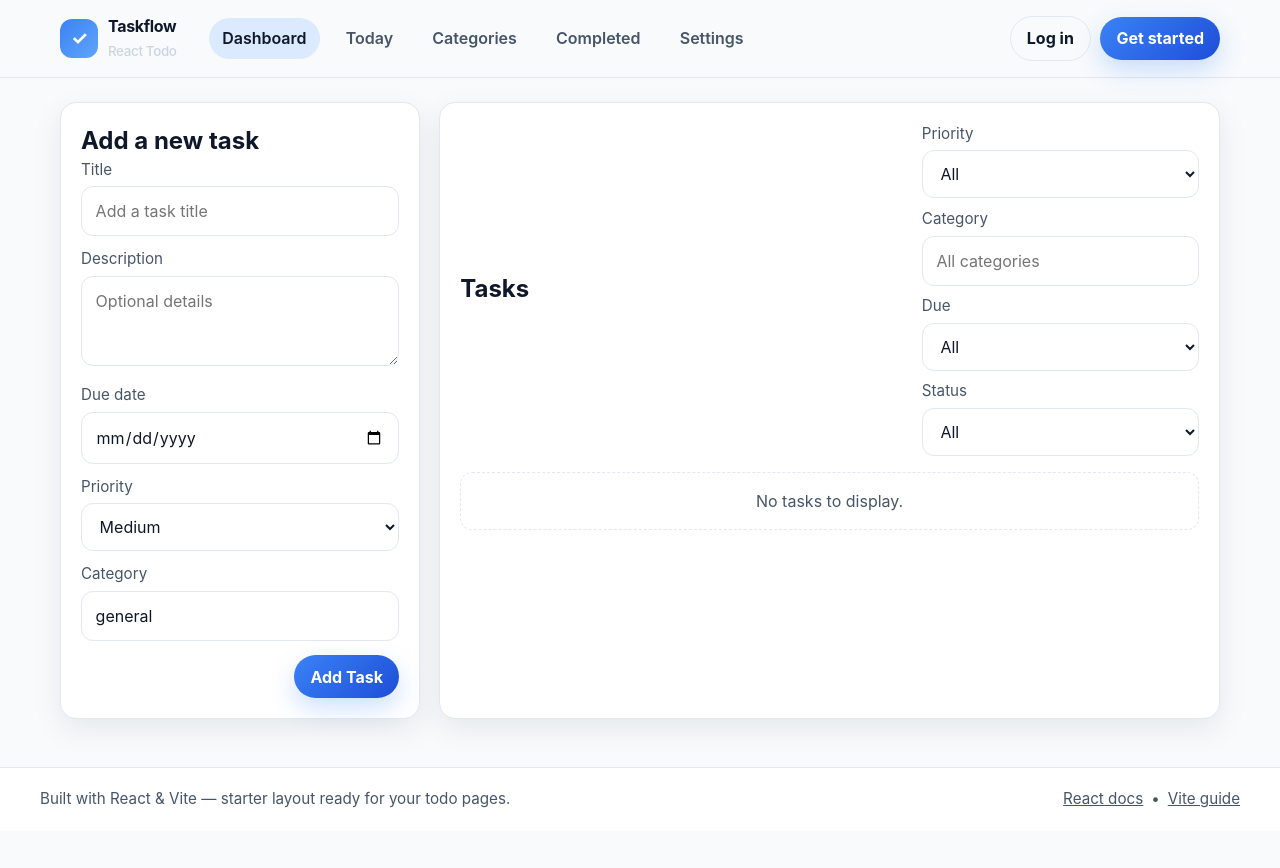
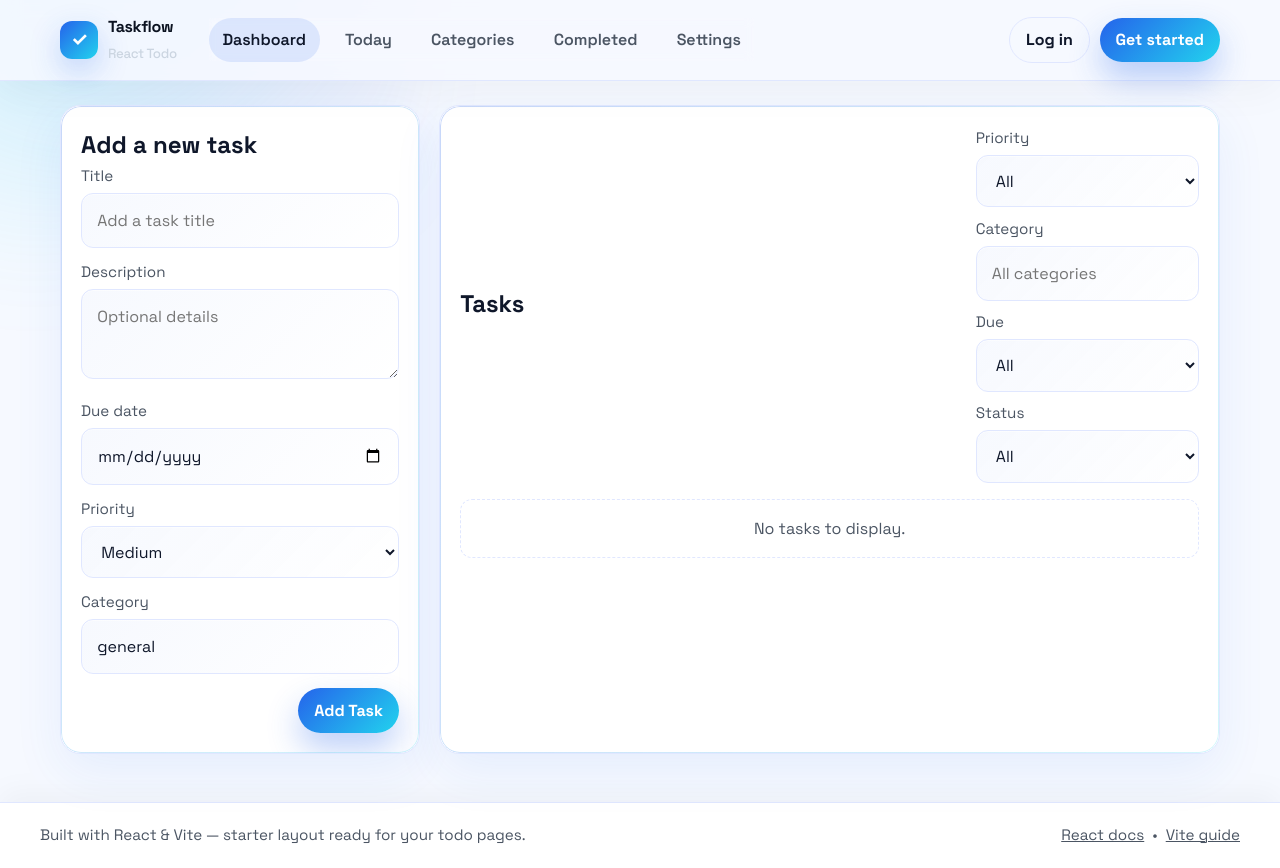
Before and after one commit to NorintRos/react-todo-app, a React (Vite) app: page / in a window 1280 px wide. Before the commit the page ends 831 px from the top, so only its background shows below. Built offline with nearby package versions, Linux system fonts and the light colour scheme.

Commit message:
feat(TaskForm, TaskItem, TaskList): Implement due date validation and sorting, enhance styling
improved styling

```diff
--- a/src/components/tasks/TaskForm.jsx
+++ b/src/components/tasks/TaskForm.jsx
@@ -1,4 +1,5 @@
 import { useEffect, useState } from 'react'
+import { getTodayISO } from '../../utils/dateUtils.js'
 import Button from '../ui/Button.jsx'
 
 const defaultState = {
@@ -19,6 +20,7 @@ const buildInitialState = (initialValues) => ({
 
 function TaskForm({ onSubmit, initialValues, submitLabel = 'Add Task', onCancel }) {
   const [formState, setFormState] = useState(() => buildInitialState(initialValues))
+  const todayISO = getTodayISO()
 
   useEffect(() => {
     setFormState(buildInitialState(initialValues))
@@ -31,13 +33,17 @@ function TaskForm({ onSubmit, initialValues, submitLabel = 'Add Task', onCancel
   const handleSubmit = (event) => {
     event.preventDefault()
     if (!formState.title.trim()) return
+    if (formState.dueDate && formState.dueDate < todayISO) {
+      // Block past due dates for clarity
+      return
+    }
 
     onSubmit?.({
       title: formState.title.trim(),
       description: formState.description.trim(),
       dueDate: formState.dueDate,
       priority: formState.priority,
-      category: formState.category,
+      category: formState.category.trim(),
     })
 
     if (!initialValues) {
@@ -74,6 +80,7 @@ function TaskForm({ onSubmit, initialValues, submitLabel = 'Add Task', onCancel
             type="date"
             value={formState.dueDate}
             onChange={(event) => updateField('dueDate', event.target.value)}
+            min={todayISO}
           />
         </label>
 
--- a/src/components/tasks/TaskItem.jsx
+++ b/src/components/tasks/TaskItem.jsx
@@ -1,4 +1,5 @@
 import Button from '../ui/Button.jsx'
+import { describeDueDate } from '../../utils/dateUtils.js'
 
 function TaskItem({ task, onToggleComplete, onEdit, onDelete }) {
   if (!task) return null
@@ -17,6 +18,8 @@ function TaskItem({ task, onToggleComplete, onEdit, onDelete }) {
     onDelete?.(task.id)
   }
 
+  const dueInfo = describeDueDate(task.dueDate)
+
   return (
     <article className={`task-item ${task.completed ? 'is-complete' : ''}`}>
       <header>
@@ -32,7 +35,7 @@ function TaskItem({ task, onToggleComplete, onEdit, onDelete }) {
         {task.dueDate && (
           <div>
             <dt>Due</dt>
-            <dd>{task.dueDate}</dd>
+            <dd className={`due due--${dueInfo.status}`}>{dueInfo.label}</dd>
           </div>
         )}
         <div>
--- a/src/components/tasks/TaskList.jsx
+++ b/src/components/tasks/TaskList.jsx
@@ -5,9 +5,19 @@ function TaskList({ tasks = [], onToggleComplete, onEditTask, onDeleteTask }) {
     return <p className="task-list__empty">No tasks to display.</p>
   }
 
+  const sortedTasks = [...tasks].sort((a, b) => {
+    // Completed last
+    if (a.completed !== b.completed) return a.completed ? 1 : -1
+    // Earliest due date first; undefined last
+    if (a.dueDate && b.dueDate) return a.dueDate.localeCompare(b.dueDate)
+    if (a.dueDate) return -1
+    if (b.dueDate) return 1
+    return 0
+  })
+
   return (
     <div className="task-list">
-      {tasks.map((task) => (
+      {sortedTasks.map((task) => (
         <TaskItem
           key={task.id}
           task={task}
--- a/src/index.css
+++ b/src/index.css
@@ -1,38 +1,42 @@
+@import url('https://fonts.googleapis.com/css2?family=Space+Grotesk:wght@400;500;600;700&display=swap');
+
 :root {
-  font-family: 'Inter', system-ui, -apple-system, BlinkMacSystemFont, 'Segoe UI', sans-serif;
-  line-height: 1.5;
+  font-family: 'Space Grotesk', system-ui, -apple-system, BlinkMacSystemFont, 'Segoe UI', sans-serif;
+  line-height: 1.6;
   font-weight: 400;
   color: #0f172a;
-  background-color: #f8fafc;
-  --bg-page: #f8fafc;
+  background-color: #f6f9ff;
+  --bg-page: #f6f9ff;
   text-rendering: optimizeLegibility;
   -webkit-font-smoothing: antialiased;
   --bg-surface: #ffffff;
-  --bg-subtle: #f1f5f9;
-  --border: #e2e8f0;
-  --text-muted: #475569;
-  --accent: #3b82f6;
-  --accent-strong: #1d4ed8;
+  --bg-subtle: #eef2ff;
+  --border: #e0e7ff;
+  --text-muted: #4b5563;
+  --accent: #2563eb;
+  --accent-strong: #22d3ee;
   --success: #16a34a;
   --danger: #ef4444;
-  --shadow-soft: 0 10px 30px rgba(15, 23, 42, 0.08);
-  --header-bg: rgba(248, 250, 252, 0.8);
-  --nav-active-bg: #dbeafe;
+  --shadow-soft: 0 18px 50px rgba(37, 99, 235, 0.08);
+  --header-bg: rgba(246, 249, 255, 0.88);
+  --nav-active-bg: rgba(37, 99, 235, 0.12);
+  --card-border: linear-gradient(120deg, rgba(37, 99, 235, 0.25), rgba(34, 211, 238, 0.2));
 }
 
 [data-theme='dark'] {
   color: #e2e8f0;
-  background-color: #0b1220;
-  --bg-page: #0b1220;
-  --bg-surface: #111827;
-  --bg-subtle: #0f172a;
-  --border: #1f2937;
-  --text-muted: #94a3b8;
-  --accent: #60a5fa;
-  --accent-strong: #2563eb;
-  --shadow-soft: 0 12px 40px rgba(0, 0, 0, 0.35);
-  --header-bg: rgba(17, 24, 39, 0.9);
-  --nav-active-bg: #1f2937;
+  background-color: #050915;
+  --bg-page: #050915;
+  --bg-surface: #0c1426;
+  --bg-subtle: #0a1020;
+  --border: #162036;
+  --text-muted: #a0aec0;
+  --accent: #7dd3fc;
+  --accent-strong: #38bdf8;
+  --shadow-soft: 0 16px 44px rgba(0, 0, 0, 0.45);
+  --header-bg: rgba(12, 20, 38, 0.9);
+  --nav-active-bg: rgba(56, 189, 248, 0.16);
+  --card-border: linear-gradient(120deg, rgba(56, 189, 248, 0.28), rgba(125, 211, 252, 0.12));
 }
 
 *,
@@ -46,6 +50,21 @@ body {
   min-height: 100vh;
   background-color: var(--bg-page);
   color: inherit;
+  position: relative;
+  overflow-x: hidden;
+}
+
+body::before {
+  content: '';
+  position: fixed;
+  inset: -20% auto auto -10%;
+  width: 540px;
+  height: 540px;
+  background: radial-gradient(circle at 30% 30%, rgba(34, 211, 238, 0.18), transparent 55%),
+    radial-gradient(circle at 70% 20%, rgba(37, 99, 235, 0.12), transparent 55%);
+  filter: blur(40px);
+  z-index: 0;
+  pointer-events: none;
 }
 
 #root {
@@ -86,6 +105,8 @@ img {
   min-height: 100vh;
   display: flex;
   flex-direction: column;
+  position: relative;
+  z-index: 1;
 }
 
 .app-content {
@@ -100,8 +121,9 @@ img {
   top: 0;
   z-index: 10;
   background: var(--header-bg);
-  backdrop-filter: blur(8px);
+  backdrop-filter: blur(10px);
   border-bottom: 1px solid var(--border);
+  box-shadow: 0 10px 40px rgba(0, 0, 0, 0.04);
 }
 
 .site-header__inner {
@@ -119,6 +141,7 @@ img {
   gap: 0.6rem;
   font-weight: 700;
   letter-spacing: -0.02em;
+  color: #0b1220;
 }
 
 .brand-mark {
@@ -128,9 +151,10 @@ img {
   align-items: center;
   justify-content: center;
   border-radius: 0.75rem;
-  background: linear-gradient(135deg, #3b82f6, #60a5fa);
+  background: linear-gradient(135deg, #2563eb, #22d3ee);
   color: #fff;
   font-size: 1.2rem;
+  box-shadow: 0 12px 30px rgba(37, 99, 235, 0.25);
 }
 
 .header-actions {
@@ -150,6 +174,7 @@ img {
 
 .navbar {
   margin-left: 1rem;
+  backdrop-filter: blur(4px);
 }
 
 .nav-link {
@@ -160,12 +185,13 @@ img {
   border-radius: 999px;
   color: var(--text-muted);
   font-weight: 600;
-  transition: color 150ms ease, background-color 150ms ease;
+  transition: color 150ms ease, background-color 150ms ease, transform 120ms ease;
 }
 
 .nav-link:hover {
   color: #0f172a;
   background-color: var(--bg-subtle);
+  transform: translateY(-1px);
 }
 
 .nav-link--active {
@@ -209,6 +235,7 @@ img {
   border-top: 1px solid var(--border);
   padding: 1.25rem;
   background: var(--bg-surface);
+  box-shadow: 0 -10px 30px rgba(0, 0, 0, 0.04);
 }
 
 .site-footer__inner {
@@ -273,9 +300,23 @@ img {
 .dashboard-column {
   background: var(--bg-surface);
   border: 1px solid var(--border);
-  border-radius: 16px;
+  border-radius: 20px;
   padding: 1.25rem;
   box-shadow: var(--shadow-soft);
+  position: relative;
+  overflow: hidden;
+}
+
+.dashboard-column::before {
+  content: '';
+  position: absolute;
+  inset: 0;
+  border-radius: inherit;
+  padding: 1px;
+  background: var(--card-border);
+  mask: linear-gradient(#fff 0 0) content-box, linear-gradient(#fff 0 0);
+  mask-composite: exclude;
+  pointer-events: none;
 }
 
 .dashboard-column__header {
@@ -324,8 +365,9 @@ img {
   width: 100%;
   border: 1px solid var(--border);
   border-radius: 12px;
-  padding: 0.75rem 0.85rem;
-  background: var(--bg-surface);
+  padding: 0.85rem 0.95rem;
+  background: linear-gradient(135deg, rgba(37, 99, 235, 0.04), transparent);
+  box-shadow: inset 0 1px 0 rgba(255, 255, 255, 0.6);
   transition: border-color 150ms ease, box-shadow 150ms ease;
 }
 
@@ -342,7 +384,7 @@ img {
 .settings-form select:focus {
   outline: none;
   border-color: #93c5fd;
-  box-shadow: 0 0 0 3px rgba(59, 130, 246, 0.25);
+  box-shadow: 0 10px 30px rgba(37, 99, 235, 0.12), 0 0 0 3px rgba(37, 99, 235, 0.16);
 }
 
 .task-form__actions {
@@ -367,18 +409,25 @@ img {
 
 .task-item {
   border: 1px solid var(--border);
-  border-radius: 14px;
-  padding: 1rem;
+  border-radius: 16px;
+  padding: 1.1rem;
   background: var(--bg-surface);
   box-shadow: var(--shadow-soft);
   display: grid;
   gap: 0.6rem;
+  transition: transform 120ms ease, box-shadow 150ms ease, border-color 150ms ease;
+}
+
+.task-item:hover {
+  transform: translateY(-2px);
+  border-color: rgba(37, 99, 235, 0.4);
+  box-shadow: 0 18px 38px rgba(15, 23, 42, 0.12);
 }
 
 .task-item.is-complete {
-  border-color: #cbd5e1;
-  background: #f8fafc;
-  opacity: 0.92;
+  border-color: rgba(16, 185, 129, 0.45);
+  background: linear-gradient(135deg, rgba(74, 222, 128, 0.08), rgba(59, 130, 246, 0.04));
+  opacity: 0.96;
 }
 
 .task-item.is-complete h3 {
@@ -419,6 +468,22 @@ img {
   font-weight: 600;
 }
 
+.due {
+  font-weight: 700;
+}
+
+.due--today {
+  color: #2563eb;
+}
+
+.due--upcoming {
+  color: #15803d;
+}
+
+.due--overdue {
+  color: #b91c1c;
+}
+
 .task-item__actions {
   display: flex;
   flex-wrap: wrap;
@@ -432,28 +497,32 @@ img {
   font-weight: 600;
   color: #0f172a;
   background: #e2e8f0;
+  box-shadow: inset 0 1px 0 rgba(255, 255, 255, 0.6);
 }
 
 .status-done {
-  background: #dcfce7;
-  color: #166534;
+  background: linear-gradient(135deg, rgba(16, 185, 129, 0.12), rgba(16, 185, 129, 0.18));
+  color: #0f5132;
 }
 
 .status-pending {
-  background: #e0f2fe;
-  color: #075985;
+  background: linear-gradient(135deg, rgba(37, 99, 235, 0.14), rgba(34, 211, 238, 0.16));
+  color: #0c4a6e;
 }
 
 .priority-high {
   color: #b91c1c;
+  font-weight: 700;
 }
 
 .priority-medium {
   color: #b45309;
+  font-weight: 700;
 }
 
 .priority-low {
   color: #15803d;
+  font-weight: 700;
 }
 
 .settings-form {
@@ -477,10 +546,10 @@ img {
   border-radius: 999px;
   border: 1px solid var(--border);
   padding: 0.6rem 1rem;
-  background: #fff;
+  background: linear-gradient(135deg, rgba(255, 255, 255, 0.9), rgba(255, 255, 255, 0.7));
   font-weight: 700;
   cursor: pointer;
-  transition: transform 120ms ease, box-shadow 120ms ease, border-color 150ms ease;
+  transition: transform 120ms ease, box-shadow 120ms ease, border-color 150ms ease, background 120ms ease;
 }
 
 .btn:active {
@@ -489,13 +558,14 @@ img {
 
 .btn:hover {
   border-color: #cbd5e1;
+  box-shadow: 0 12px 26px rgba(15, 23, 42, 0.08);
 }
 
 .btn--primary {
   background: linear-gradient(135deg, var(--accent), var(--accent-strong));
   color: #fff;
   border: none;
-  box-shadow: 0 10px 25px rgba(59, 130, 246, 0.25);
+  box-shadow: 0 16px 32px rgba(37, 99, 235, 0.3);
 }
 
 .btn--ghost {
--- /dev/null
+++ b/src/utils/dateUtils.js
@@ -0,0 +1,32 @@
+const formatLocalISODate = (date) => {
+  const year = date.getFullYear()
+  const month = String(date.getMonth() + 1).padStart(2, '0')
+  const day = String(date.getDate()).padStart(2, '0')
+  return `${year}-${month}-${day}`
+}
+
+const parseISODateToLocal = (isoDate) => {
+  if (!isoDate) return null
+  const [year, month, day] = isoDate.split('-').map(Number)
+  if (!year || !month || !day) return null
+  return new Date(year, month - 1, day)
+}
+
+export const getTodayISO = () => formatLocalISODate(new Date())
+
+export const describeDueDate = (dueDate) => {
+  if (!dueDate) return { label: 'No due date', status: 'none' }
+
+  const todayDate = parseISODateToLocal(getTodayISO())
+  const due = parseISODateToLocal(dueDate)
+
+  if (!todayDate || !due) return { label: 'No due date', status: 'none' }
+
+  const diffMs = due.setHours(0, 0, 0, 0) - todayDate.setHours(0, 0, 0, 0)
+  const diffDays = Math.round(diffMs / (1000 * 60 * 60 * 24))
+
+  if (diffDays === 0) return { label: 'Today', status: 'today' }
+  if (diffDays === 1) return { label: 'Tomorrow', status: 'upcoming' }
+  if (diffDays < 0) return { label: `Overdue by ${Math.abs(diffDays)}d`, status: 'overdue' }
+  return { label: `In ${diffDays}d`, status: 'upcoming' }
+}
```
